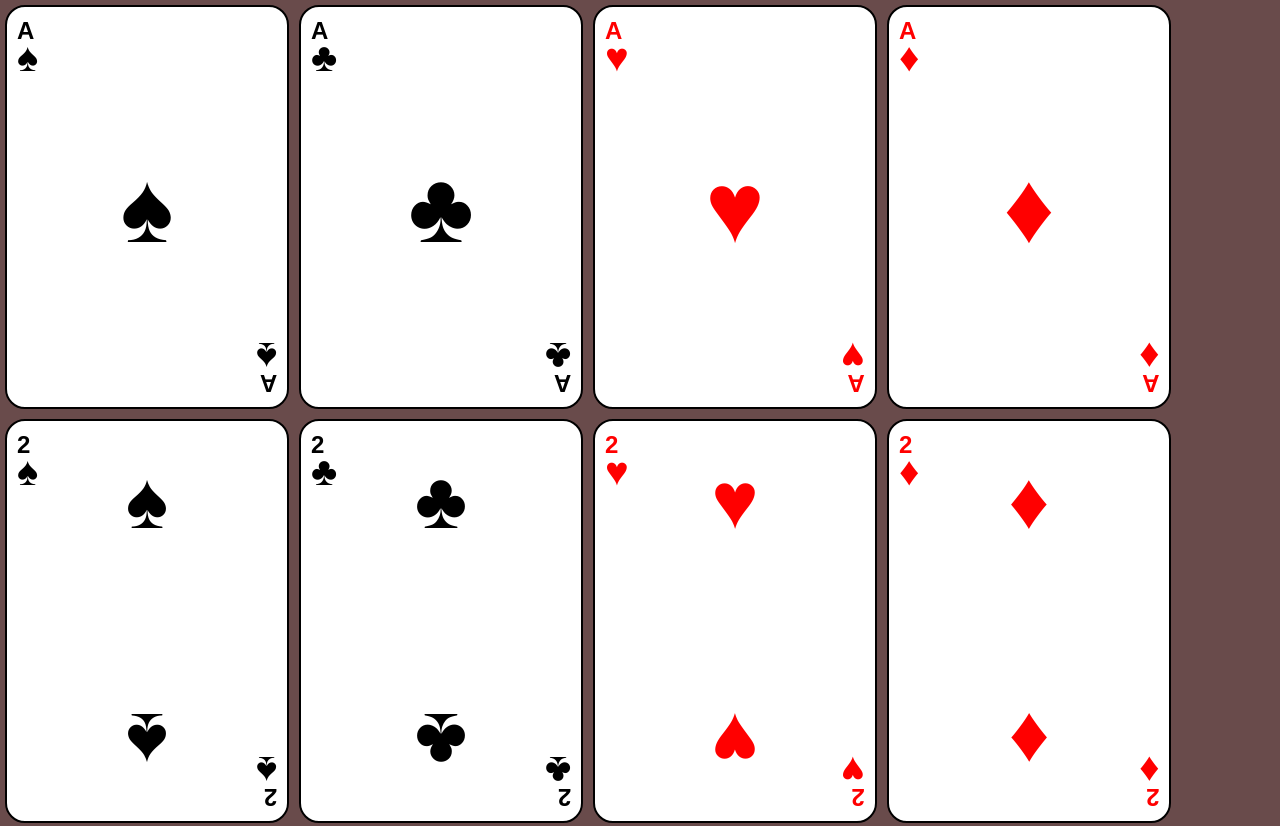
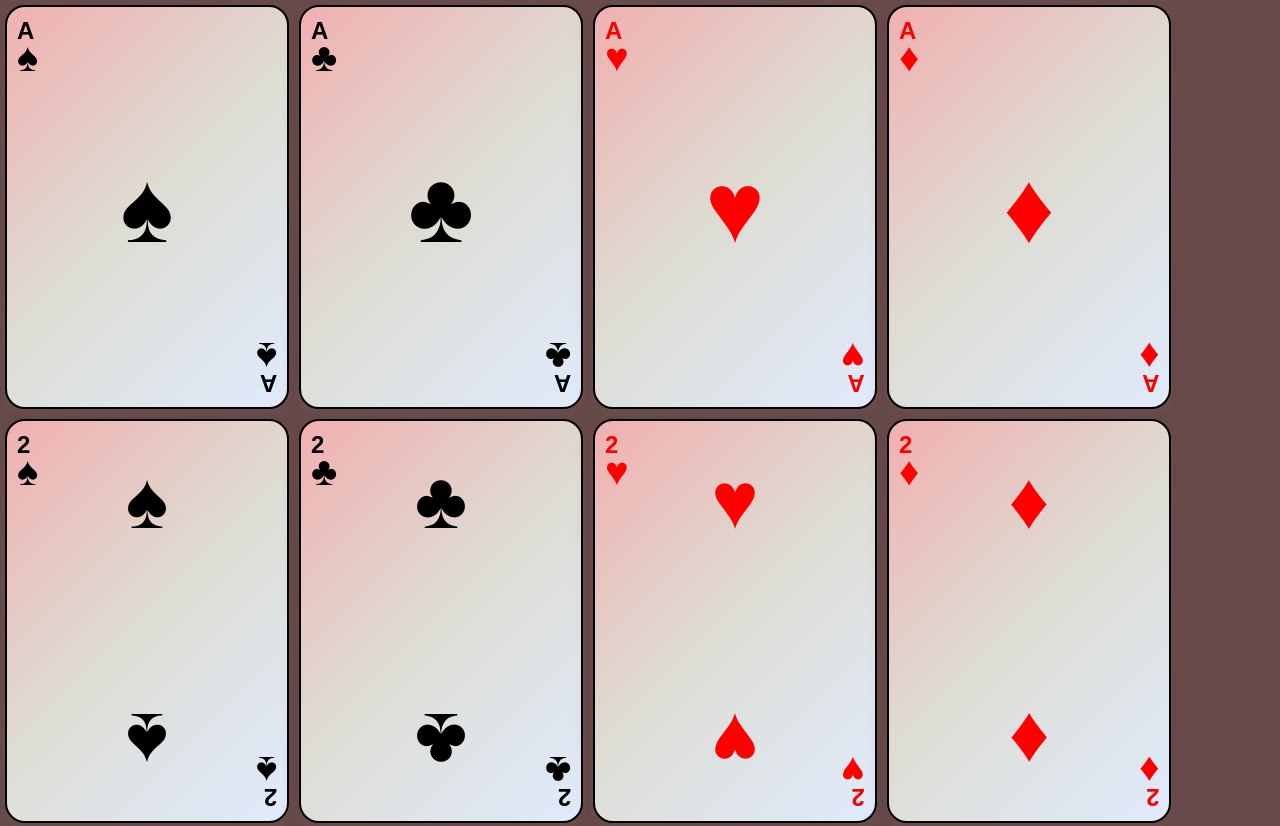
Before and after one commit to PauloSoVieira/cards-draw, a plain HTML site: page index.html in a window 1280 px wide. Shown: the top 826 px of the page. Drawn offline with Linux system fonts and the light colour scheme.

Commit message:
Update style.css

```diff
--- a/style.css
+++ b/style.css
@@ -14,13 +14,21 @@ body {
 }
 
 .card {
-  margin: 5px;
+   margin: 5px;
   height: 400px;
   width: 280px;
   background-color: white;
   border: 2px solid black;
   border-radius: 20px;
+  box-shadow: 0 10px 20px rgba(92, 64, 64, 0.19),
+    0 6px 6px rgba(131, 99, 99, 0.23);
   position: relative;
+  background: linear-gradient(
+    135deg,
+    rgb(241, 176, 176),
+    rgb(221, 221, 212),
+    #e0eafc
+  );
 }
 
 #backcard {
```
